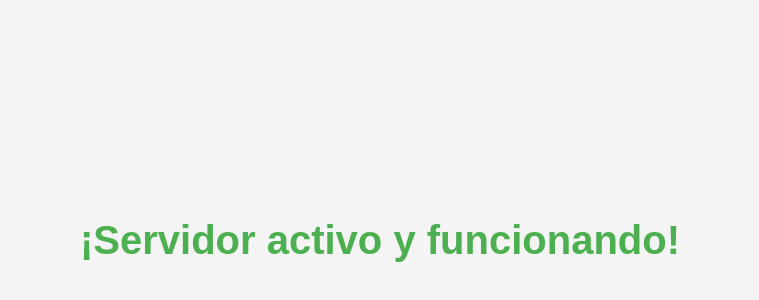
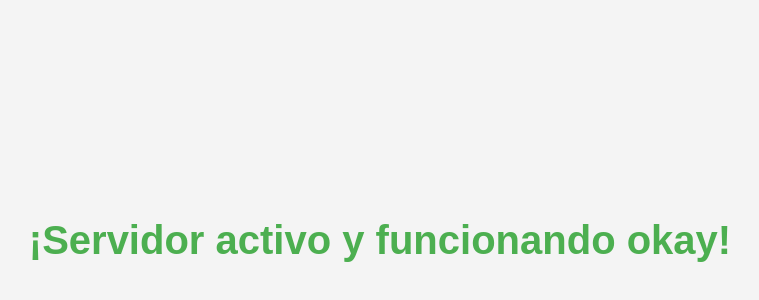
Before and after one commit to kikokeiz/App-server, a website: page public/index.html in a window 1280 px wide. Shown: the part 160-460 px from the top of the page, without its empty margins (260-1019 px from the left). Drawn offline with Linux system fonts and the light colour scheme.

Commit message:
Actualización en app.js

```diff
--- a/public/index.html
+++ b/public/index.html
@@ -22,6 +22,6 @@
   </style>
 </head>
 <body>
-  <h1>¡Servidor activo y funcionando!</h1>
+  <h1>¡Servidor activo y funcionando okay!</h1>
 </body>
 </html>
```
